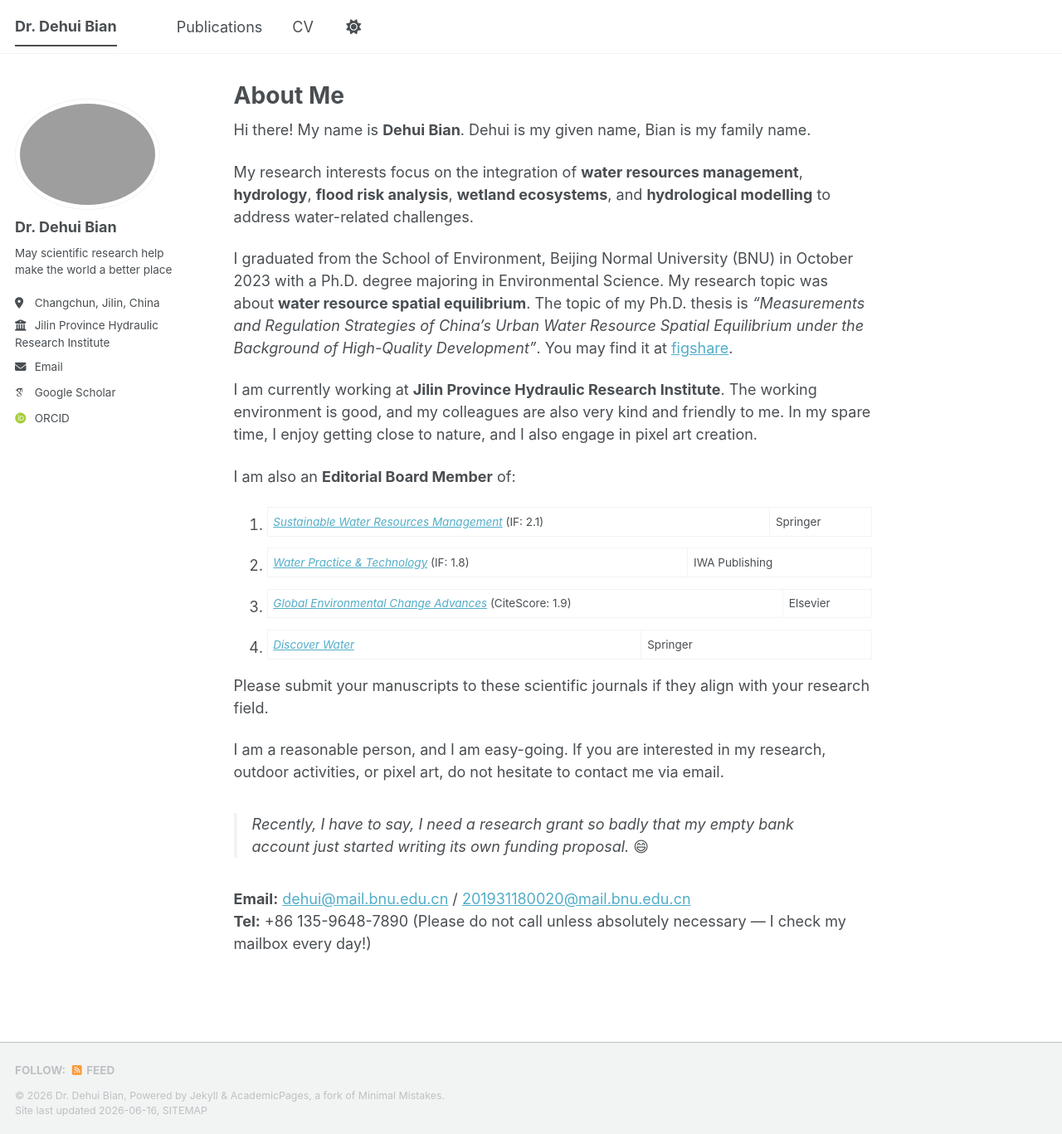
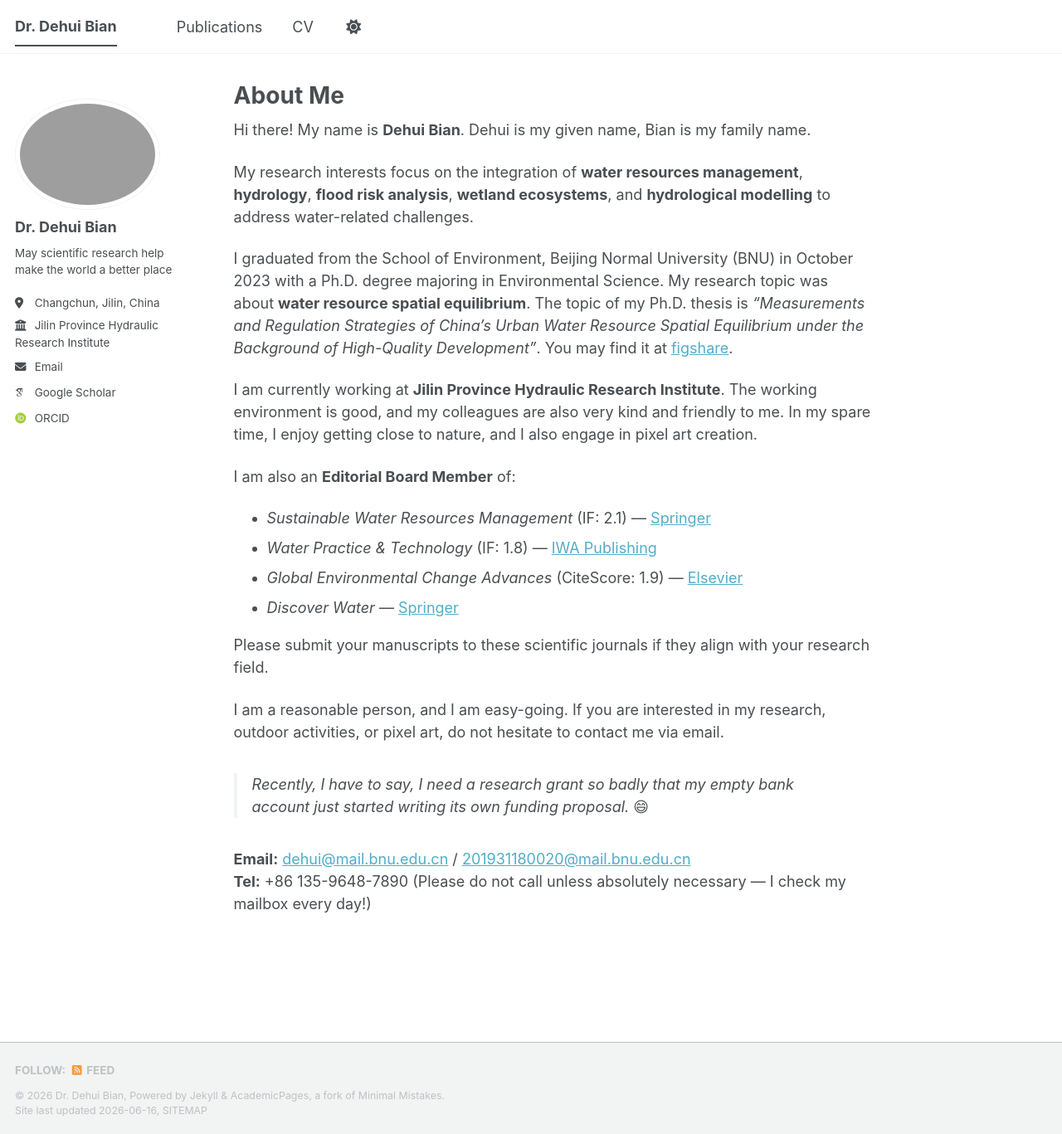
Before and after one commit to DehuiBian/dehuibian.github.io, a Jekyll site: the page built from index.md, in a window 1280 px wide and 1367 px high. Shown: the whole window at 83% size. Built offline with Jekyll 4.4.1, drawn with Linux system fonts in a browser that asks for light colours; some web fonts are replaced; a script bundle is joined from its source files by our own code; library files that are not in the unit come from our copies; part of the change alters nothing that is shown.

```diff
--- a/index.md
+++ b/index.md
@@ -15,10 +15,10 @@ I am currently working at **Jilin Province Hydraulic Research Institute**. The w
 
 I am also an **Editorial Board Member** of:
 
-1. [*Sustainable Water Resources Management*](https://link.springer.com/journal/40899) (IF: 2.1) | Springer
-2. [*Water Practice & Technology*](https://iwaponline.com/wpt) (IF: 1.8) | IWA Publishing
-3. [*Global Environmental Change Advances*](https://www.sciencedirect.com/journal/global-environmental-change-advances) (CiteScore: 1.9) | Elsevier
-4. [*Discover Water*](https://link.springer.com/journal/43832) | Springer
+- *Sustainable Water Resources Management* (IF: 2.1) — [Springer](https://link.springer.com/journal/40899)
+- *Water Practice & Technology* (IF: 1.8) — [IWA Publishing](https://iwaponline.com/wpt)
+- *Global Environmental Change Advances* (CiteScore: 1.9) — [Elsevier](https://www.sciencedirect.com/journal/global-environmental-change-advances)
+- *Discover Water* — [Springer](https://link.springer.com/journal/43832)
 
 Please submit your manuscripts to these scientific journals if they align with your research field.
 
```
